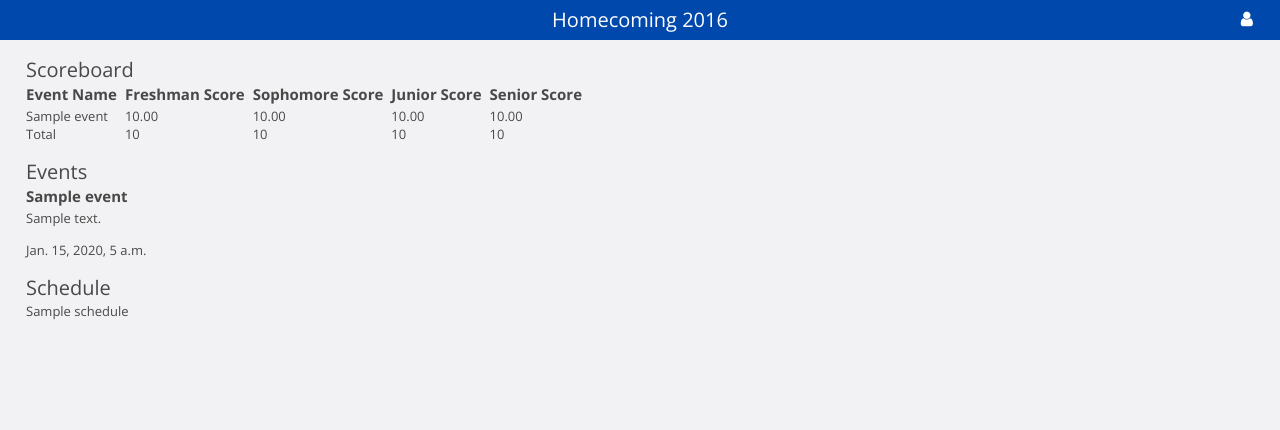
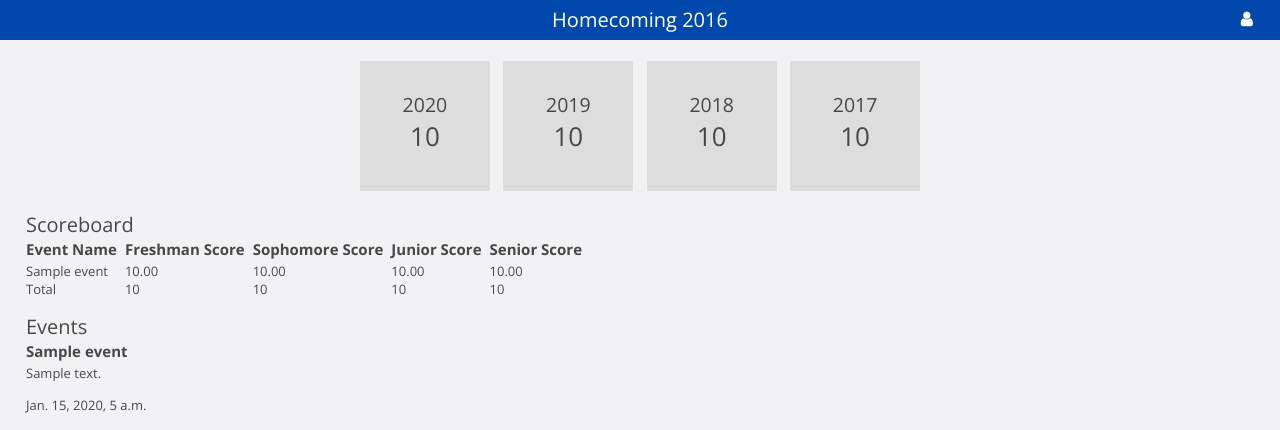
Before and after one commit to tjcsl/homecoming, a Django app: template hocoapp/templates/home.html in a window 1280 px wide. Shown: the top 430 px of the page. Run offline with Django 3.2, Linux system fonts and the light colour scheme; tables that the repository leaves empty hold one stand-in row (values such as "Sample post"); the template is opened without the code that fills it: values that come from a table or form of the project are taken from there, most other values are stand-ins (such as "Sample title", 1, 10 or a date in 2020); some libraries are stand-ins or nearby versions.

Commit message:
add score overview

```diff
--- a/hocoapp/static/css/home.css
+++ b/hocoapp/static/css/home.css
@@ -23,3 +23,22 @@
 
 .scoreboard {
 }
+
+.overview {
+    text-align: center;
+}
+.overview .box {
+    display: inline-block;
+    background-color: #ddd;
+    padding: 15px;
+    margin: 5px;
+    width: 100px;
+    height: 100px;
+}
+.overview .box .class {
+    margin-top:15px;
+    font-size: 1.5em;
+}
+.overview .box .score {
+    font-size: 2em;
+}
--- a/hocoapp/templates/home.html
+++ b/hocoapp/templates/home.html
@@ -13,6 +13,25 @@
 {% endblock %}
 
 {% block body %}
+
+<div class="overview">
+    <div class="box">
+        <div class="class">2020</div>
+        <div class="score">{{ freshman_total }}</div>
+    </div>
+    <div class="box">
+        <div class="class">2019</div>
+        <div class="score">{{ sophomore_total }}</div>
+    </div>
+    <div class="box">
+        <div class="class">2018</div>
+        <div class="score">{{ junior_total }}</div>
+    </div>
+    <div class="box">
+        <div class="class">2017</div>
+        <div class="score">{{ senior_total }}</div>
+    </div>
+</div>
 
 <div class="scoreboard">
     <h2>Scoreboard</h2>
```
